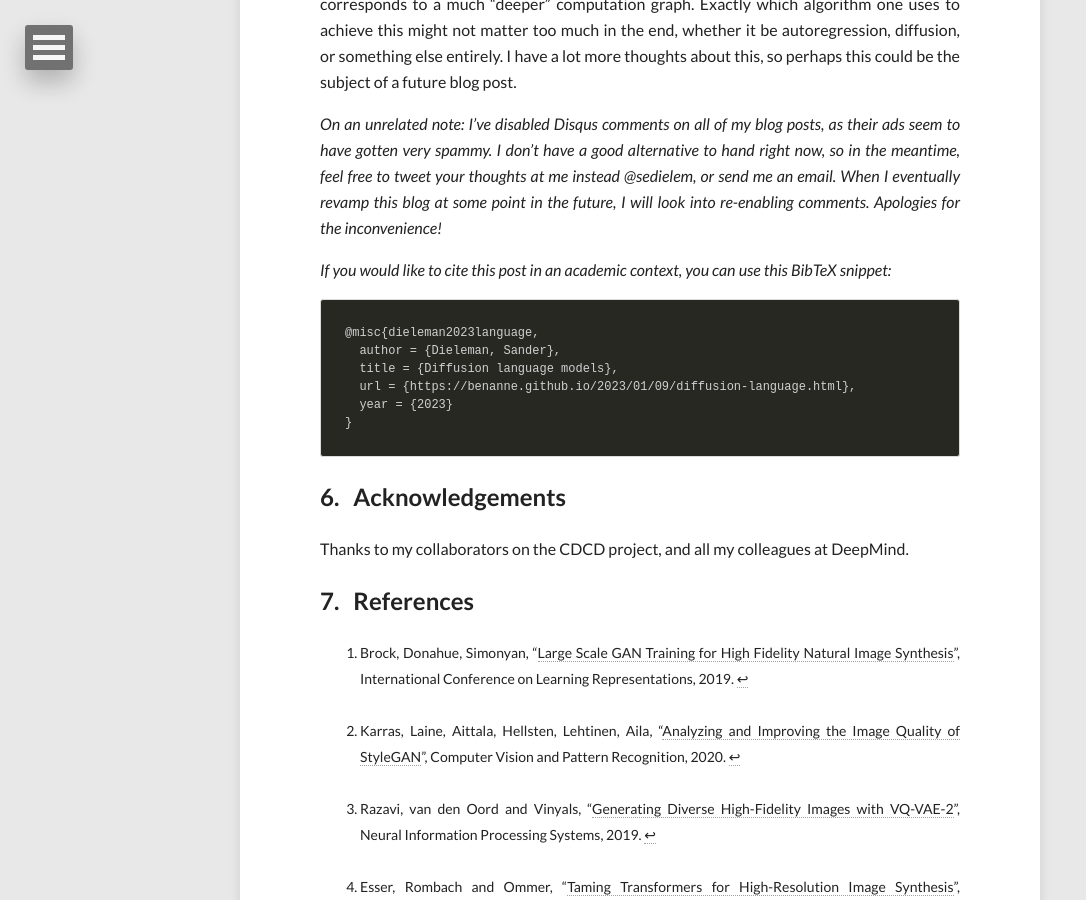
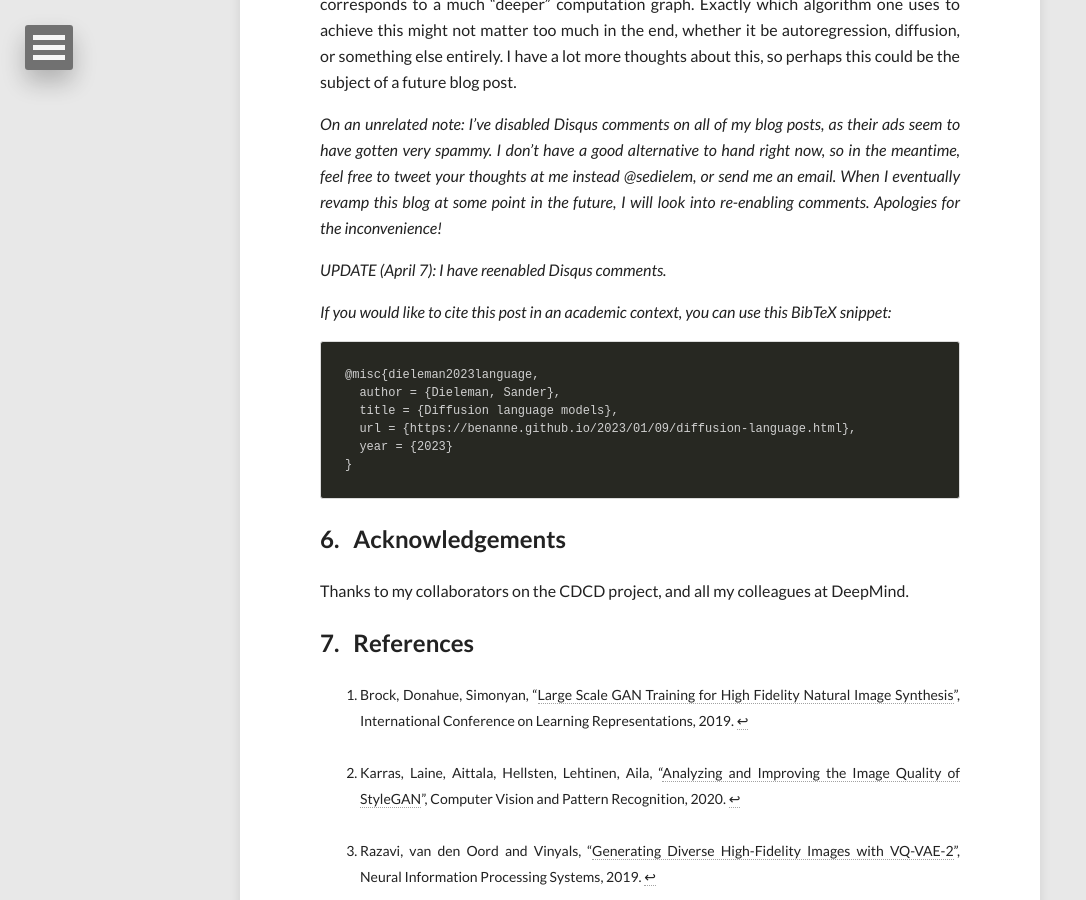
Before and after one commit to benanne/benanne.github.io, a Jekyll site: the page built from _posts/2023-01-09-diffusion-language.md, in a window 1280 px wide and 900 px high, scrolled down 7840 px. Shown: the whole window, without its empty margins (0-1086 px from the left). Built offline with Jekyll 4.4.1, drawn with Linux system fonts in a browser that asks for light colours; nearby versions of some CDN libraries; formulas are drawn with MathJax 3; comment, search, counter and statistics services are not loaded.

Commit message:
Add update about reenabling comments.

````diff
--- a/_posts/2023-01-09-diffusion-language.md
+++ b/_posts/2023-01-09-diffusion-language.md
@@ -113,6 +113,8 @@ All in all, I have become convinced that the key to powerful generative models i
 
 *On an unrelated note: I've disabled Disqus comments on all of my blog posts, as their ads seem to have gotten very spammy. I don't have a good alternative to hand right now, so in the meantime, feel free to tweet your thoughts at me instead [@sedielem](https://twitter.com/sedielem), or send me an email. When I eventually revamp this blog at some point in the future, I will look into re-enabling comments. Apologies for the inconvenience!*
 
+*UPDATE (April 7): I have reenabled Disqus comments.*
+
 *If you would like to cite this post in an academic context, you can use this BibTeX snippet:*
 
 ```
````
